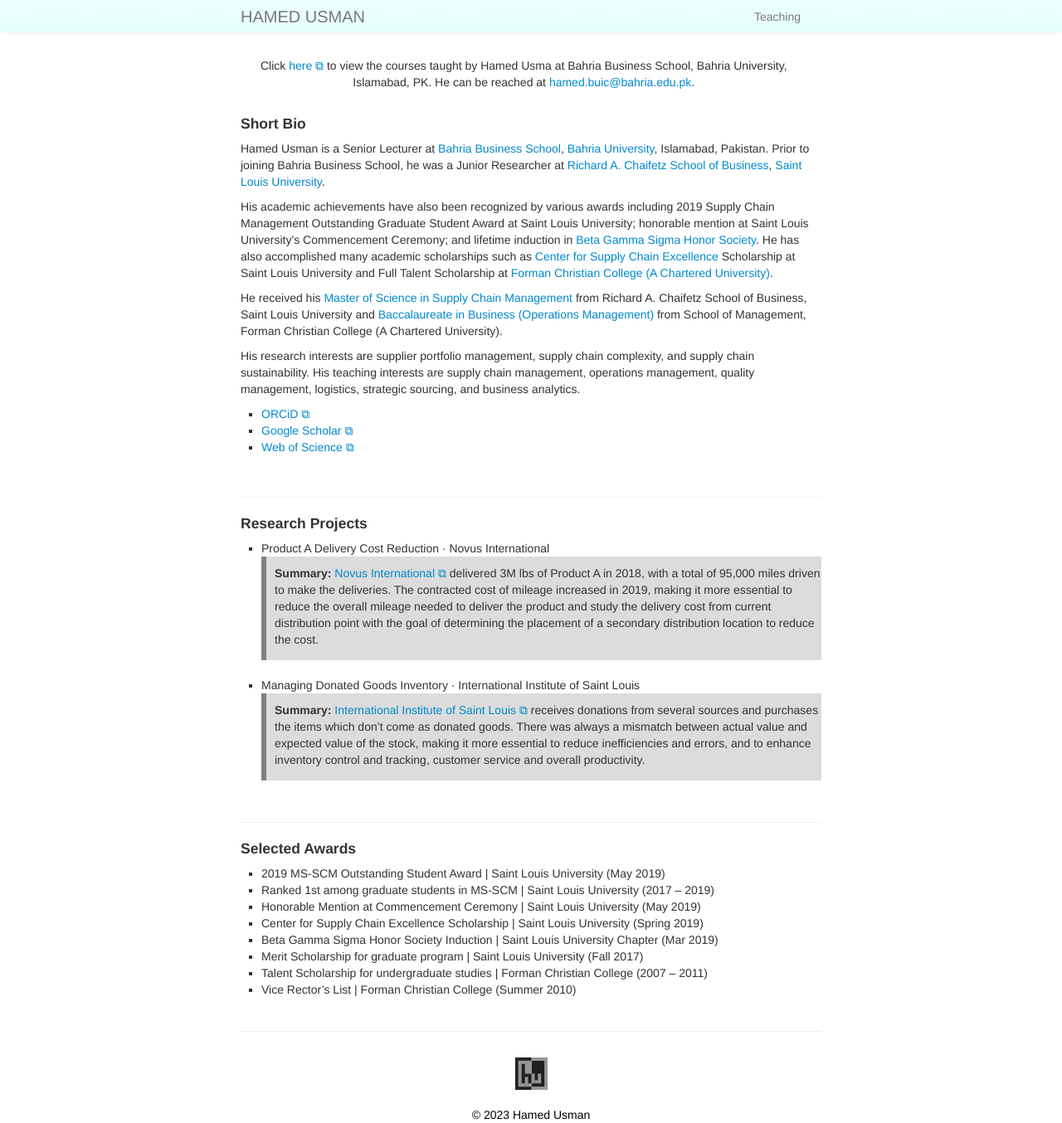
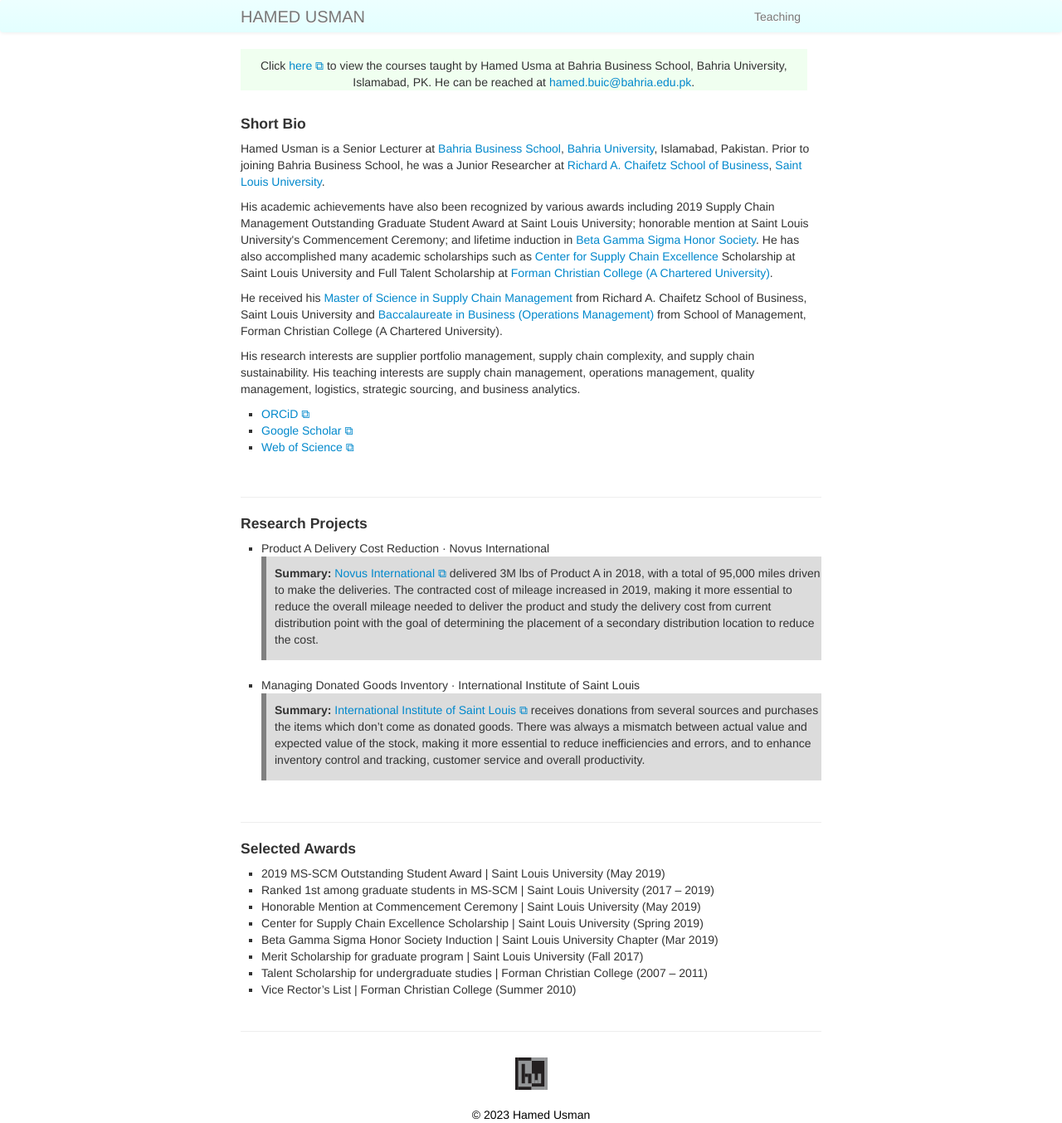
Before and after one commit to hamedusman/hamedusman.github.io, a Jekyll site: the page built from index.md, in a window 1280 px wide. Shown: the whole page at 83% size. Built offline with Jekyll 4.4.1, drawn with Linux system fonts in a browser that asks for light colours.

Commit message:
Update my_custom_css.css

```diff
--- a/assets/themes/twitter/css/my_custom_css.css
+++ b/assets/themes/twitter/css/my_custom_css.css
@@ -185,7 +185,7 @@
 .headline {
  width:97.5%;
  border:0px;
- background-color: #ffffff;
+ background-color: #f0fff0;;
  padding-top:10px;
  text-align: center;
 }
```
